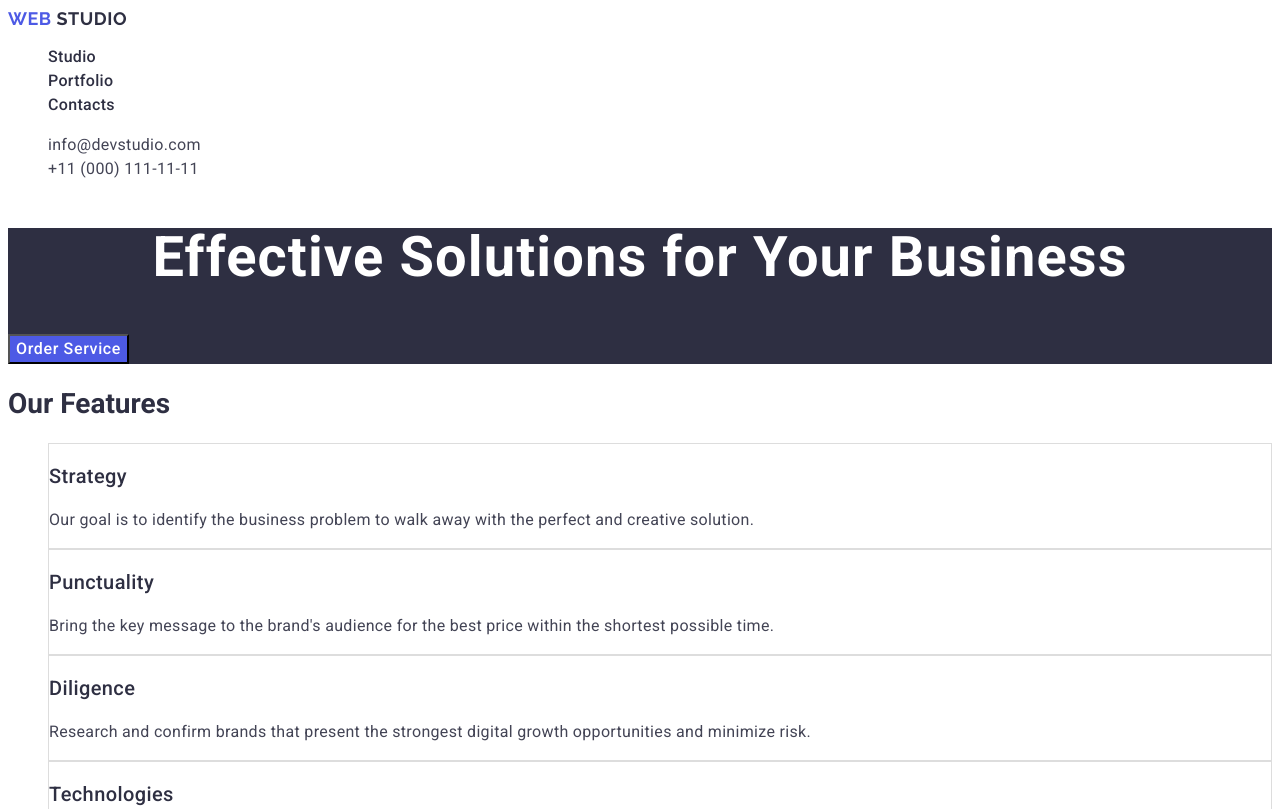
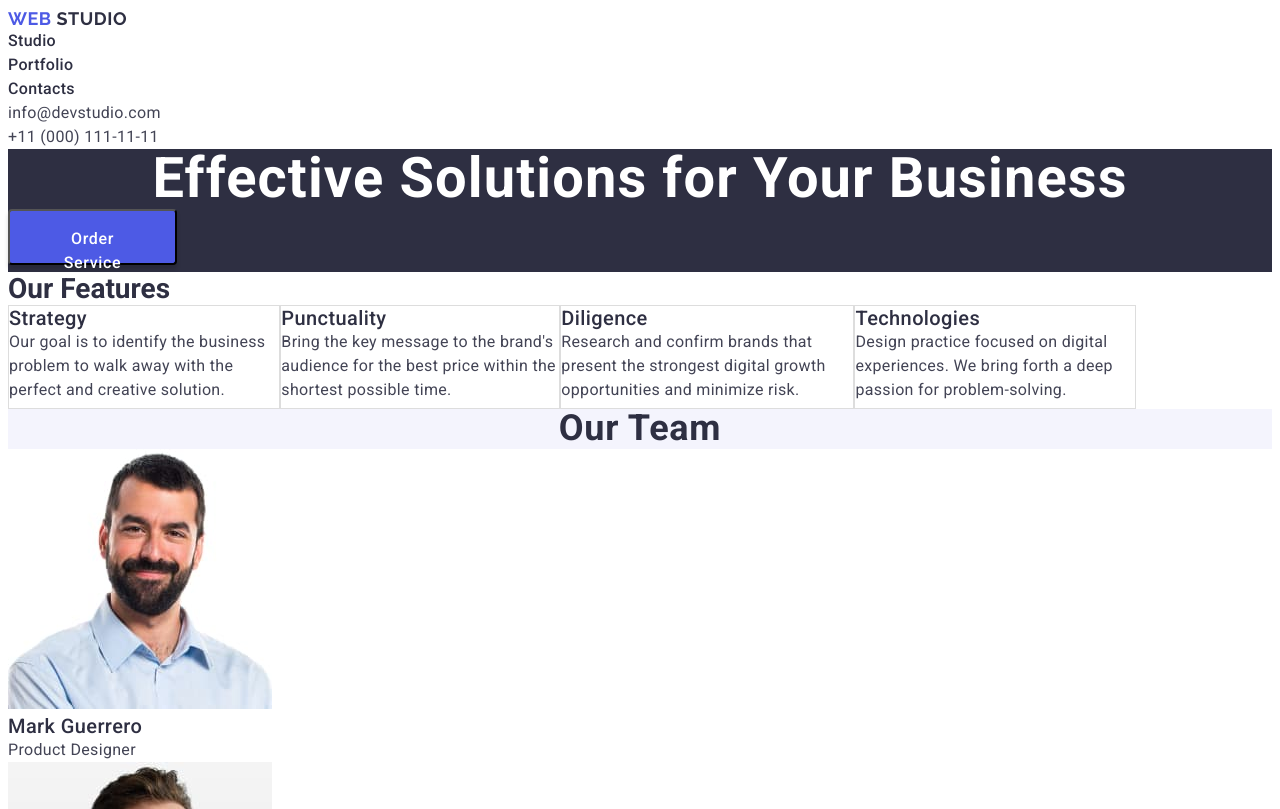
Before and after one commit to ivanchuprun/goit-markup-hw-03, a plain HTML site: page index.html in a window 1280 px wide. Shown: the top 809 px of the page. Drawn offline with Linux system fonts and the light colour scheme.

Commit message:
commit add

```diff
--- a/css/styles.css
+++ b/css/styles.css
@@ -9,10 +9,33 @@ text-decoration: none;
 ul,
 ol {
 list-style-type: none;
+margin: 0;
+padding: 0;
 }
+
+h1, h2, h3, h4, h5, h6, p {
+    margin: 0;
+}
+
+a {
+    text-decoration: none;
+}
+
+.container {
+    max-width: 1158px;
+    padding: 0 15px;
+    margin: o auto;
+}
+
 button {
 cursor: pointer;
 font-family: "Roboto", sans-serif;
+border-radius: 4px;
+padding: 16px 32px;
+width: 169px;
+height: 56px;
+box-shadow: 0 4px 4px 0 rgba(0, 0, 0, 0.15);
+background: #4d5ae5;
 }
 
 .head-logo {
@@ -109,6 +132,10 @@ background-color: #4d5ae5;
 }
 .features-list {
     list-style: none;
+    display: flex;
+    justify-content: space-between;
+    width: 1128px;
+    height: 104px;
 }
 .features-list > li {
     border: 1px solid #ddd;
```
